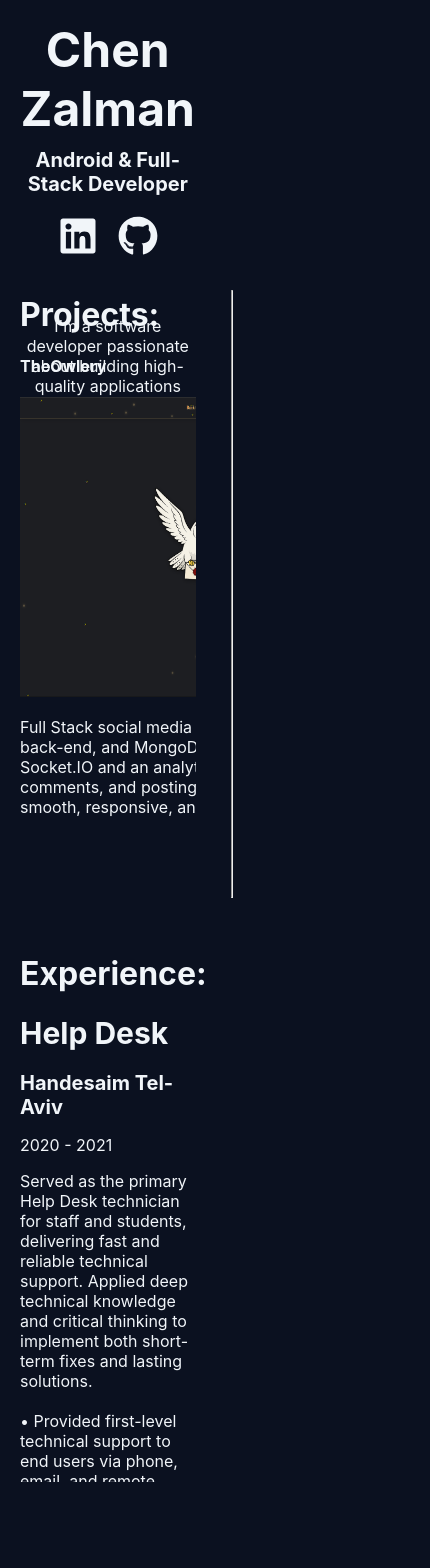
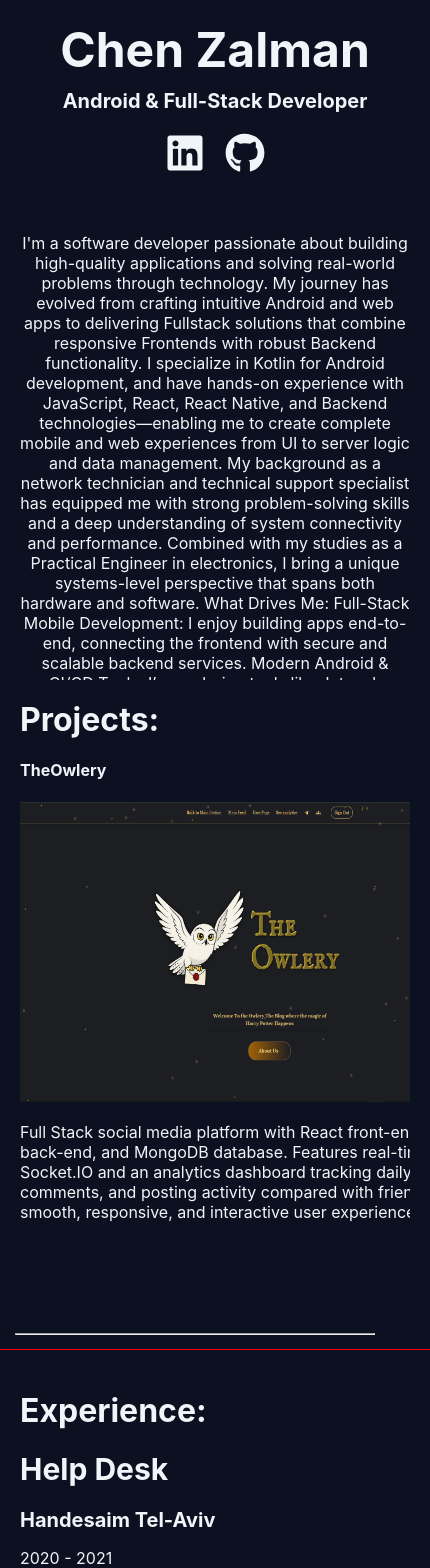
Before and after one commit to ChenZalman/Portfolio, a React (Create React App) app: page / in a window 390 px wide. Shown: the top 1568 px of the page, 430 px wide, since content can reach past the window. Before the commit the page ends 1482 px from the top, so only its background shows below. Built offline with nearby package versions, Linux system fonts and the light colour scheme.

Commit message:
Made the page more responsive for mobile devices. This is a first test to check on mobile after deployment

```diff
--- a/src/App.css
+++ b/src/App.css
@@ -16,16 +16,16 @@
   width: 50%;
 } */
 
-.top{
+.top {
   display: flex;
-  flex-wrap: wrap;
+  /* flex-wrap: wrap; */
   height: calc(35% - 20px);
 }
 
-.bottom{
+.bottom {
   display: flex;
   height: calc(65% - 20px);
-  flex-wrap: wrap;
+  /* flex-wrap: wrap; */
 }
 
 .top-right {
@@ -60,9 +60,54 @@
 .projects {
   display: flex;
   overflow-X: scroll;
-  height: 95%;
+  /* height: 95%; */
 }
 
-hr{
+hr {
   margin: 15px;
 }
+
+@media(max-width:1024px) {
+  .main-screen{
+    text-align: center;
+    min-height: 2000px;
+   /*  overflow-y: auto; */
+  }
+
+  .top {
+    flex-direction: column;
+  }
+
+  .top-left {
+  padding: 20px;
+  width: 100%;
+}
+
+.top-right {
+  padding: 20px;
+  width: 100%;
+  overflow-y: scroll;
+}
+
+  .bottom {
+    flex-direction: column;
+    flex-grow: 1;
+  }
+
+  .bottom-left {
+  text-align: left;
+  width: 100%;
+  padding: 20px;
+}
+
+.bottom-right {
+  text-align: left;
+  height: 100%;
+  /* overflow-y: scroll; */
+  width: 100%;
+  padding: 20px;
+  flex-grow: 1;
+  outline: 1px solid red;
+}
+
+}
```
